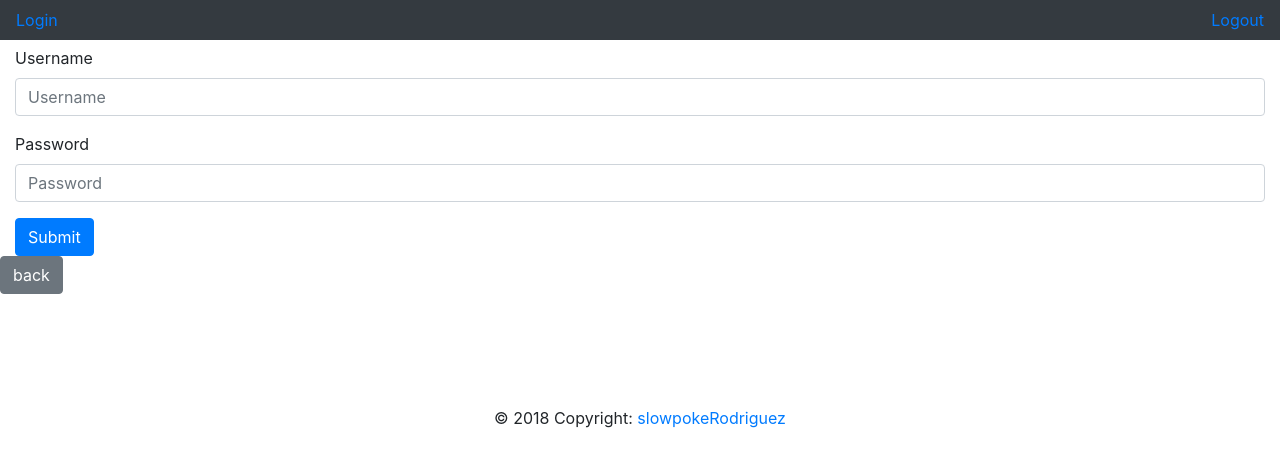
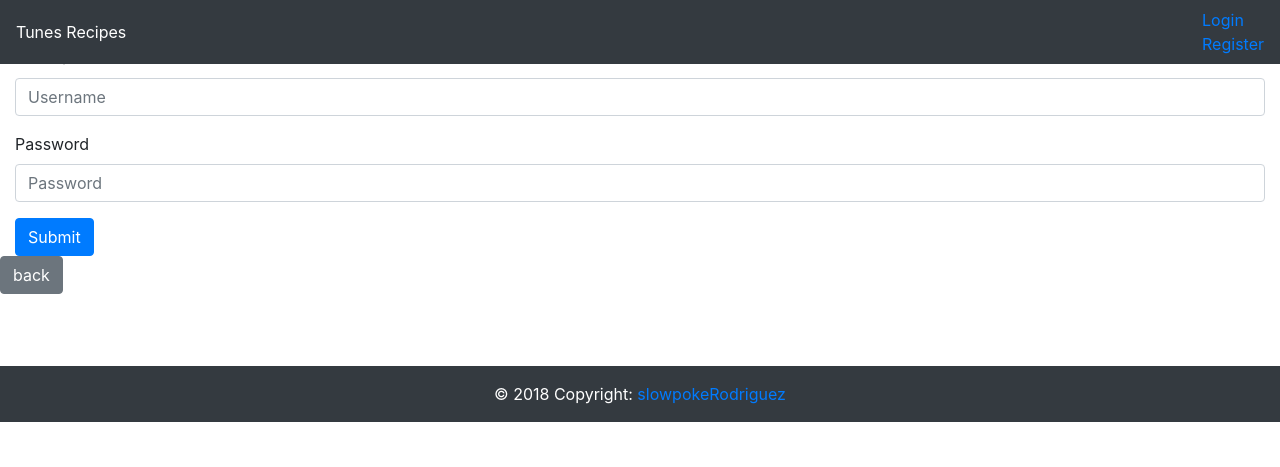
Before and after one commit to taniacao12/slowpokeRodriguez, a Flask app: page /login in a window 1280 px wide. Shown: the top 467 px of the page. Run offline with Flask 2, Linux system fonts and the light colour scheme; parts of the project's set-up code (start-up, migrations or seed data) failed here and were passed over; some libraries are stand-ins or nearby versions.

Commit message:
update web design

```diff
--- a/templates/base.html
+++ b/templates/base.html
@@ -10,9 +10,18 @@
 
   <body>
     {% block header %}
-    <nav class="navbar fixed-top navbar-dark bg-dark">
-      <a href="/login"> Login </a>
-      <a href="/logout"> Logout </a>
+    <nav class="navbar fixed-top navbar-dark bg-dark" style="color: white; text-decoration: none;"> Tunes Recipes
+      {% if not logged_in %}
+      <ul class="navbar-nav">
+	<li class="nav-item"><a href="/login"> Login </a></li>
+	<li class="nav-item"><a href="/register"> Register </a></li>
+      </ul>
+      {% else %}
+      <ul class="navbar-nav">
+	<li class="nav-item"><a href="/logout"> Logout </a></li>
+	<li class="nav-item"><a href="/addrecipe"> Add Recipe </a></li>
+      </ul>
+      {% endif %}
     </nav>
     {% endblock %}
 
@@ -28,12 +37,10 @@
 
     {% block footer %}
     <br><br><br>
-    <!-- Copyright stuff -->
-    <footer class="page-footer font-small special-color-light pt-4">
+    <footer class="page-footer navbar-dark bg-dark" style="color: white; text-decoration: none;">
       <div class="footer-copyright text-center py-3"> &copy 2018 Copyright: <a href="https://github.com/taniacao12/slowpokeRodriguez"> slowpokeRodriguez </a>
       </div>
     </footer>
     {% endblock %}
-
   </body>
 </html>
```
Also changed, not shown: templates/home.html (+9 -17 lines).
